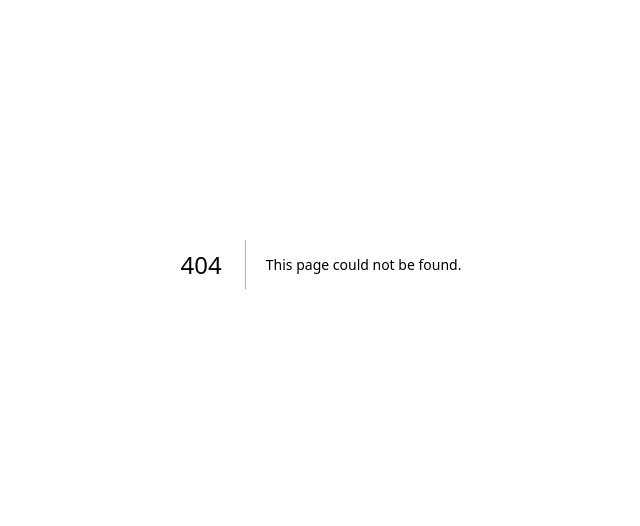
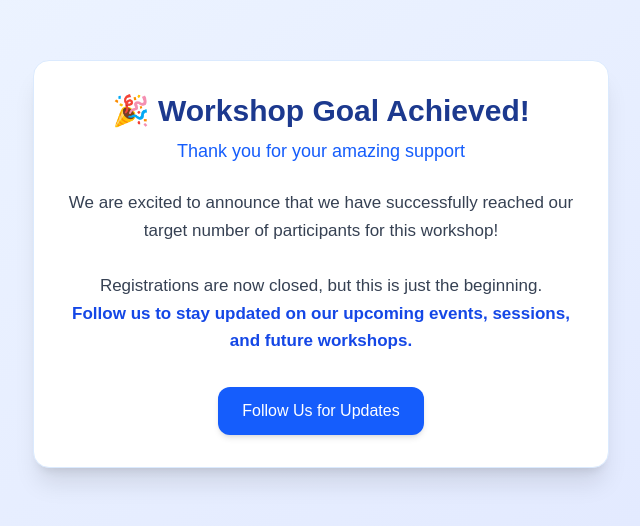
Before and after one commit to G0LD02/cloud-workshop, a Next.js app: page /closed in a window 1280 px wide. Before the commit this address had no page. Shown: the part 136-662 px from the top of the page, without its empty margins (319-959 px from the left). Built offline with nearby package versions, Linux system fonts and the light colour scheme.

Commit message:
Added closed mode + updated middleware

```diff
--- /dev/null
+++ b/app/closed/page.tsx
@@ -0,0 +1,42 @@
+export default function ClosedPage() {
+  return (
+    <div className="min-h-screen w-full flex items-center justify-center bg-gradient-to-br from-blue-50 to-indigo-100 p-6">
+      <div className="max-w-xl w-full bg-white shadow-xl rounded-2xl p-8 border border-blue-100">
+        {/* Header */}
+        <div className="text-center mb-6">
+          <h1 className="text-3xl font-bold text-blue-900">
+            🎉 Workshop Goal Achieved!
+          </h1>
+          <p className="mt-2 text-blue-600 text-lg font-medium">
+            Thank you for your amazing support
+          </p>
+        </div>
+
+        {/* Body */}
+        <p className="text-gray-700 text-center leading-relaxed text-[17px]">
+          We are excited to announce that we have successfully reached our
+          target number of participants for this workshop!
+          <br />
+          <br />
+          Registrations are now closed, but this is just the beginning.
+          <br />
+          <span className="font-semibold text-blue-700">
+            Follow us to stay updated on our upcoming events, sessions, and
+            future workshops.
+          </span>
+        </p>
+
+        {/* Footer / Social CTA */}
+        <div className="mt-8 text-center">
+          <a
+            href="https://www.instagram.com/"
+            target="_blank"
+            className="inline-block bg-blue-600 hover:bg-blue-700 text-white px-6 py-3 rounded-xl shadow-md transition-all font-medium"
+          >
+            Follow Us for Updates
+          </a>
+        </div>
+      </div>
+    </div>
+  );
+}
--- a/middleware.ts
+++ b/middleware.ts
@@ -2,23 +2,45 @@ import { NextResponse } from 'next/server';
 import type { NextRequest } from 'next/server';
 
 export function middleware(req: NextRequest) {
-  const isAdminRoute = req.nextUrl.pathname.startsWith('/admin');
-  const isLoginPage = req.nextUrl.pathname === '/admin/login';
-  const isApi = req.nextUrl.pathname.startsWith('/api');
+  const path = req.nextUrl.pathname;
 
-  if (!isAdminRoute || isLoginPage || isApi) {
+  // 1️⃣ Allow the "closed" page itself
+  if (path.startsWith('/closed')) {
     return NextResponse.next();
   }
 
-  const isAuth = req.cookies.get('admin-auth')?.value === 'true';
+  // 2️⃣ Redirect ALL public routes to /closed
+  const isAdmin = path.startsWith('/admin');
+  const isApi = path.startsWith('/api');
 
-  if (!isAuth) {
-    return NextResponse.redirect(new URL('/admin/login', req.url));
+  if (!isAdmin && !isApi) {
+    const url = req.nextUrl.clone();
+    url.pathname = '/closed';
+    return NextResponse.redirect(url);
+  }
+
+  // 3️⃣ Admin route logic (your original code)
+  const isLoginPage = path === '/admin/login';
+  if (isLoginPage) {
+    return NextResponse.next();
+  }
+
+  if (isAdmin) {
+    const isAuth = req.cookies.get('admin-auth')?.value === 'true';
+    if (!isAuth) {
+      return NextResponse.redirect(new URL('/admin/login', req.url));
+    }
+    return NextResponse.next();
+  }
+
+  // 4️⃣ Allow API routes untouched
+  if (isApi) {
+    return NextResponse.next();
   }
 
   return NextResponse.next();
 }
 
 export const config = {
-  matcher: ['/admin/:path*'],
+  matcher: ['/:path*'],
 };
```
Also changed, not shown: 1 other file (tests, documents, lock files or other folders).
